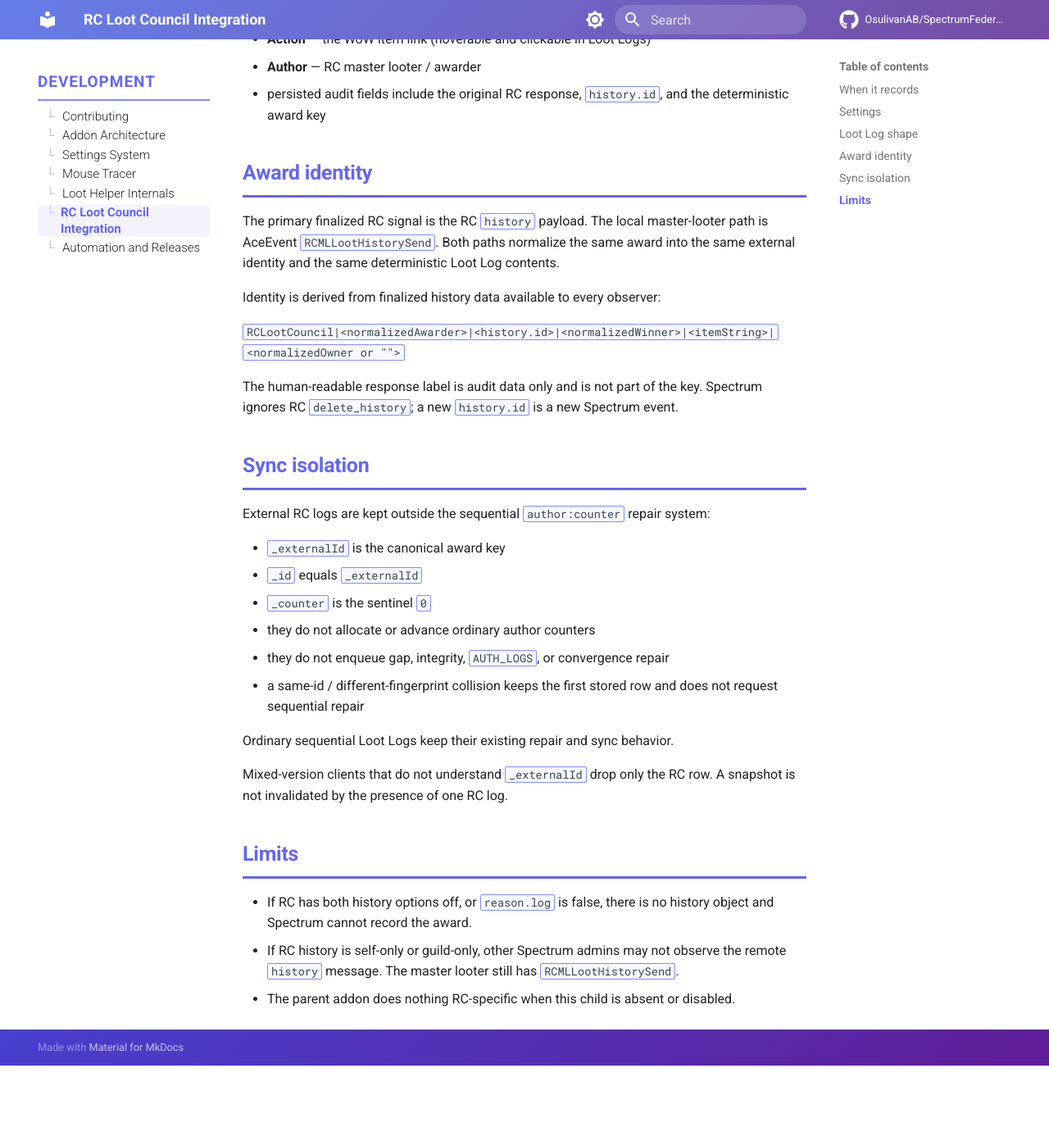
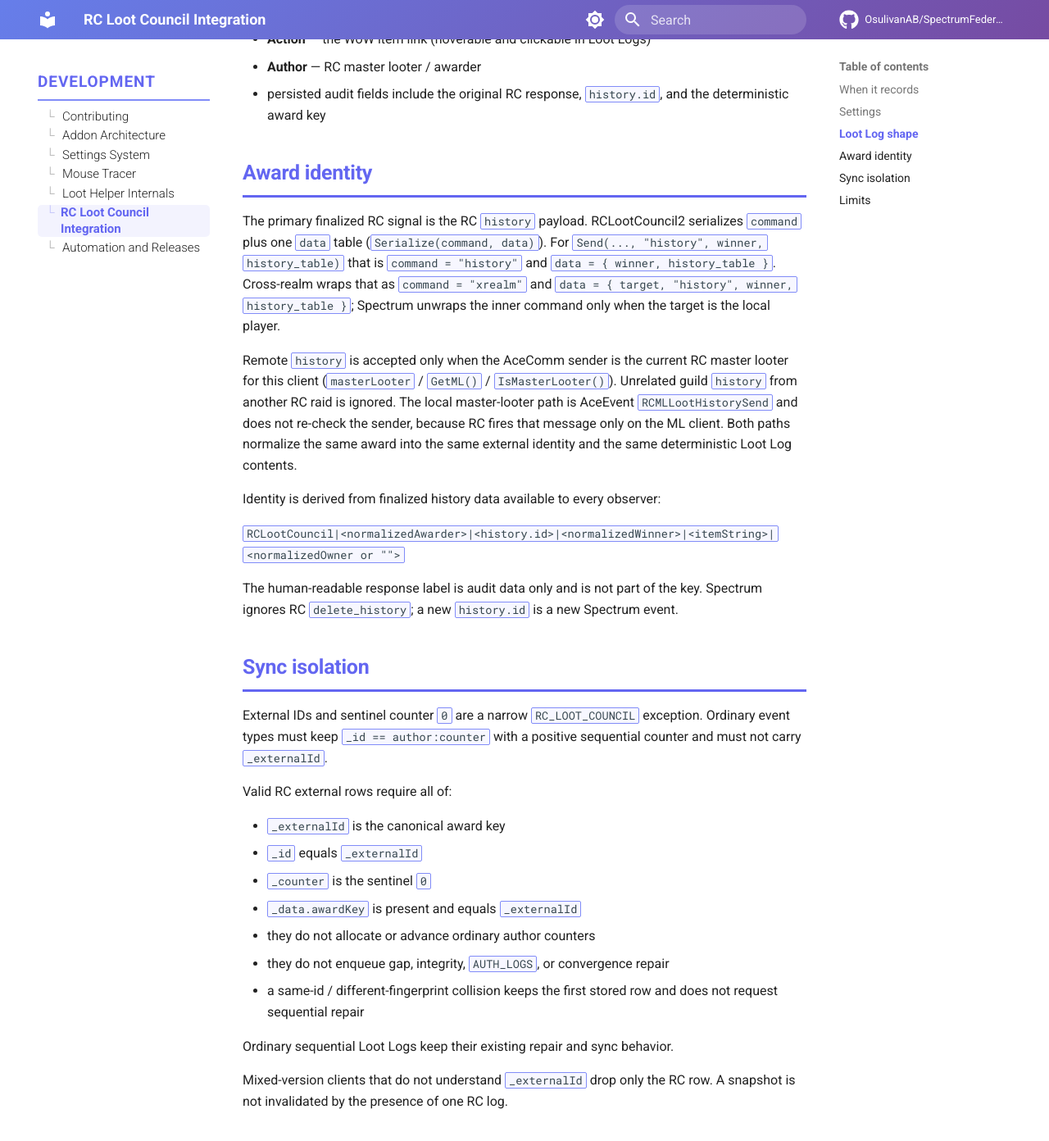
Before and after one commit to OsulivanAB/SpectrumFederation, an MkDocs documentation site: the page built from docs/development/rc-loot-council-integration.md, in a window 1280 px wide and 1400 px high, scrolled down 1568 px. Shown: the top 1392 px of the window at 82% size. Built offline with MkDocs 1.6.1 and Material for MkDocs 9.7.7, drawn with Linux system fonts in a browser that asks for light colours; comment, search, counter and statistics services are not loaded; before the commit the page ends 2868 px from its top, so only the background shows below that.

Commit message:
Fix RC history wire decode, ML authority, and external-log invariants.
Match RCLootCouncil2 command+data serialization, accept remote history only from the current RC master looter, and restrict counter-zero external IDs to RC_LOOT_COUNCIL rows.

Co-authored-by: Anthony <OsulivanAB@users.noreply.github.com>

```diff
--- a/docs/development/rc-loot-council-integration.md
+++ b/docs/development/rc-loot-council-integration.md
@@ -46,7 +46,9 @@ Recorded awards use type `RC_LOOT_COUNCIL`:
 
 ## Award identity
 
-The primary finalized RC signal is the RC `history` payload. The local master-looter path is AceEvent `RCMLLootHistorySend`. Both paths normalize the same award into the same external identity and the same deterministic Loot Log contents.
+The primary finalized RC signal is the RC `history` payload. RCLootCouncil2 serializes `command` plus one `data` table (`Serialize(command, data)`). For `Send(..., "history", winner, history_table)` that is `command = "history"` and `data = { winner, history_table }`. Cross-realm wraps that as `command = "xrealm"` and `data = { target, "history", winner, history_table }`; Spectrum unwraps the inner command only when the target is the local player.
+
+Remote `history` is accepted only when the AceComm sender is the current RC master looter for this client (`masterLooter` / `GetML()` / `IsMasterLooter()`). Unrelated guild `history` from another RC raid is ignored. The local master-looter path is AceEvent `RCMLLootHistorySend` and does not re-check the sender, because RC fires that message only on the ML client. Both paths normalize the same award into the same external identity and the same deterministic Loot Log contents.
 
 Identity is derived from finalized history data available to every observer:
 
@@ -56,11 +58,14 @@ The human-readable response label is audit data only and is not part of the key.
 
 ## Sync isolation
 
-External RC logs are kept outside the sequential `author:counter` repair system:
+External IDs and sentinel counter `0` are a narrow `RC_LOOT_COUNCIL` exception. Ordinary event types must keep `_id == author:counter` with a positive sequential counter and must not carry `_externalId`.
+
+Valid RC external rows require all of:
 
 - `_externalId` is the canonical award key
 - `_id` equals `_externalId`
 - `_counter` is the sentinel `0`
+- `_data.awardKey` is present and equals `_externalId`
 - they do not allocate or advance ordinary author counters
 - they do not enqueue gap, integrity, `AUTH_LOGS`, or convergence repair
 - a same-id / different-fingerprint collision keeps the first stored row and does not request sequential repair
```
Also changed, not shown: 5 other files.
